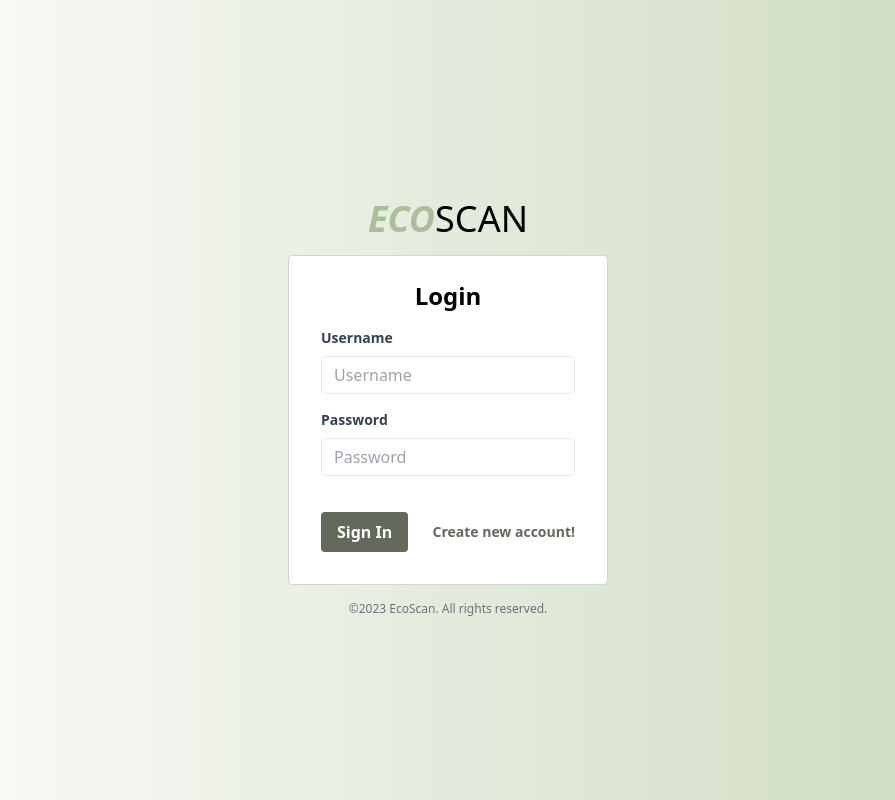
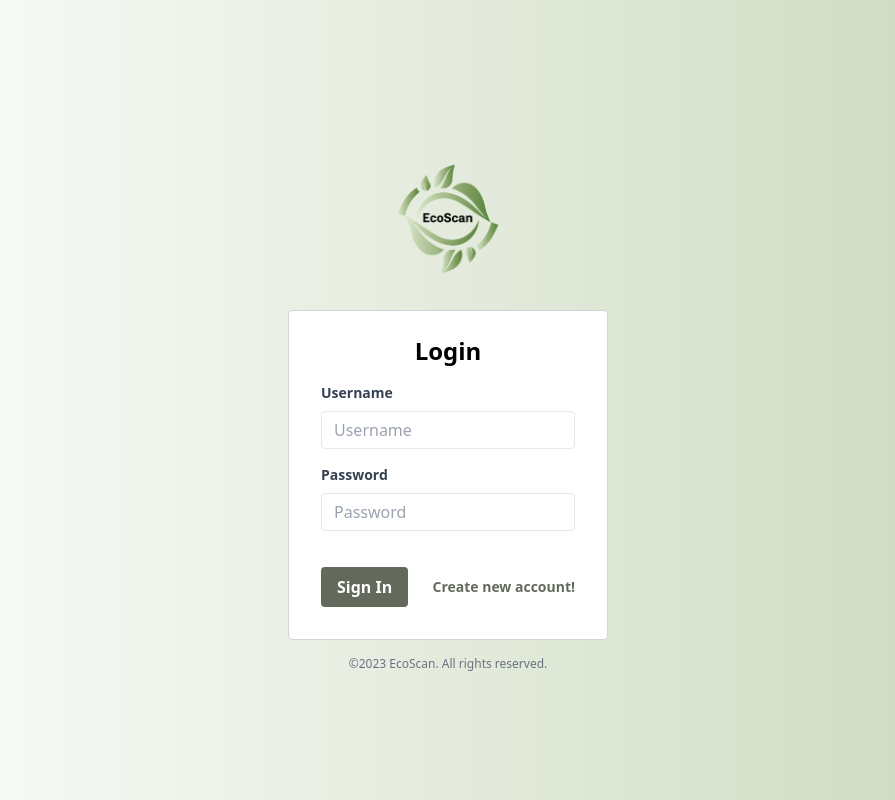
Before and after one commit to LisaKohls/EcoScan, a React (Vite) app in the folder client/: page /login in a window 1280 px wide. Shown: the whole page, without its empty margins (192-1087 px from the left). Built offline with nearby package versions, Linux system fonts and the light colour scheme.

Commit message:
added logo

```diff
--- /dev/null
+++ b/client/src/components/logos/LeaveLogo.tsx
@@ -0,0 +1,15 @@
+import React from 'react';
+import Logo from '../../assets/logo.png';
+
+export interface Size {
+  sizing: string;
+}
+const LeaveLogo: React.FC<Size> = props => {
+  return (
+    <div className="flex justify-center my-4">
+      <img src={Logo} alt="leave_logo" className={props.sizing} />
+    </div>
+  );
+};
+
+export default LeaveLogo;
--- a/client/src/containers/pages/auth/LoginPage.tsx
+++ b/client/src/containers/pages/auth/LoginPage.tsx
@@ -4,6 +4,7 @@ import useAuth from '../../../hooks/useAuth';
 import axios from '../../../api/axiosAPI';
 import { AxiosError } from 'axios';
 import EcoScan from '../../../components/logos/EcoScan';
+import LeaveLogo from '../../../components/logos/LeaveLogo';
 
 const LOGIN_URL = 'api/auth/login';
 
@@ -85,7 +86,7 @@ const LoginPage: React.FC = () => {
   return (
     <div className="min-h-screen bg-gradient-to-r from-white to-secondary-light flex items-center justify-center">
       <div className="w-full max-w-xs">
-        <EcoScan />
+        <LeaveLogo sizing="w-2/3 h-auto" />
         <form
           onSubmit={handleSubmit}
           className="bg-white border border-gray-300 rounded px-8 pt-6 pb-8 mb-4"
--- a/client/src/containers/pages/main/MainPage.tsx
+++ b/client/src/containers/pages/main/MainPage.tsx
@@ -2,6 +2,7 @@ import ButtonPrimary from '../../../components/buttons/ButtonPrimary';
 import { useNavigate } from 'react-router-dom';
 import EcoScan from '../../../components/logos/EcoScan';
 import Introduction from '../../../components/introduction/Introduction';
+import LeaveLogo from '../../../components/logos/LeaveLogo';
 
 const MainPage: React.FC = () => {
   const navigate = useNavigate();
@@ -12,7 +13,7 @@ const MainPage: React.FC = () => {
 
   return (
     <>
-      <EcoScan />
+      <LeaveLogo sizing="w-1/2 sm:w-1/6 h-auto" />
       <Introduction />
       <ButtonPrimary onClick={() => navigateToPage('searchForProduct')}>
         Type in manually
```
Also changed, not shown: client/src/assets/bio_nut_butter_bar.png (deleted), client/src/assets/logo.png (added).
